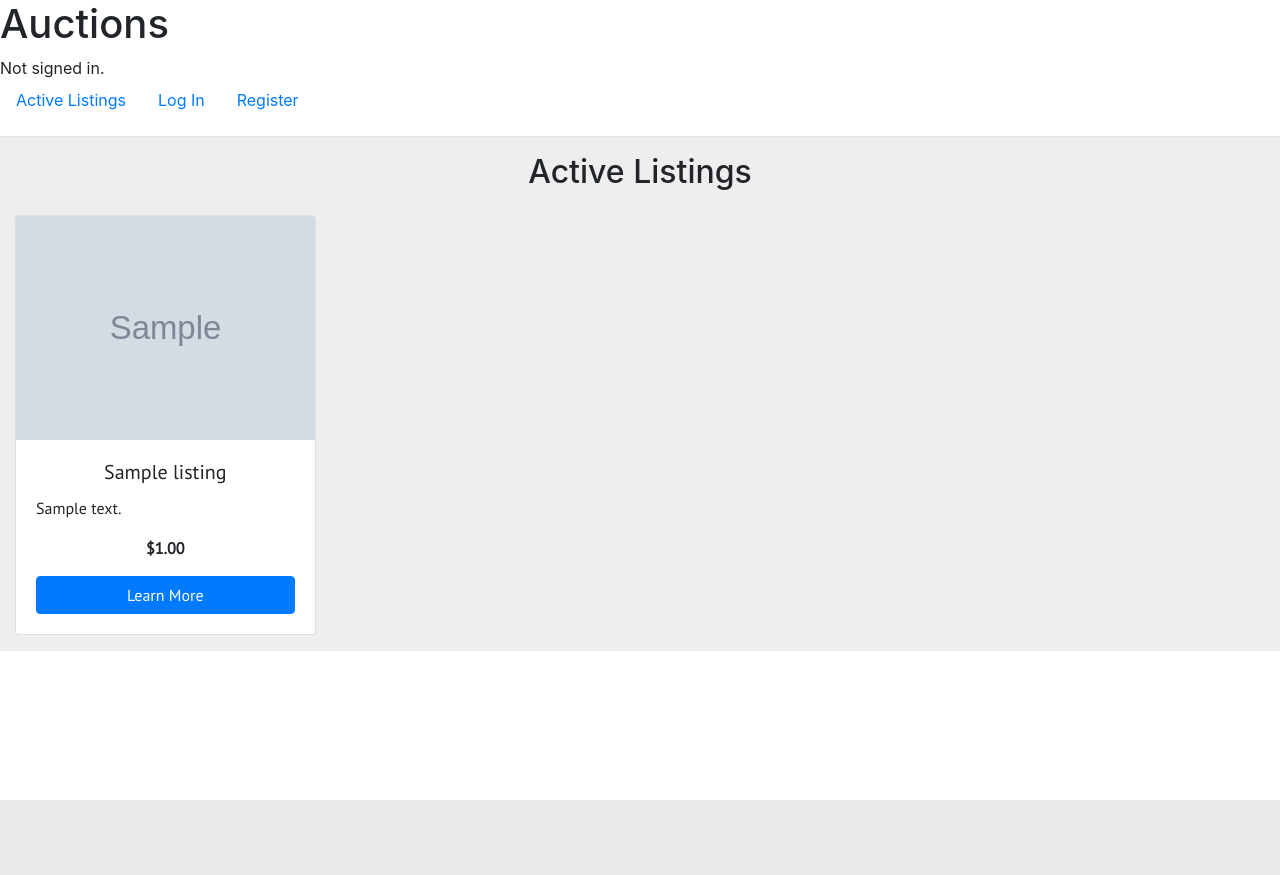
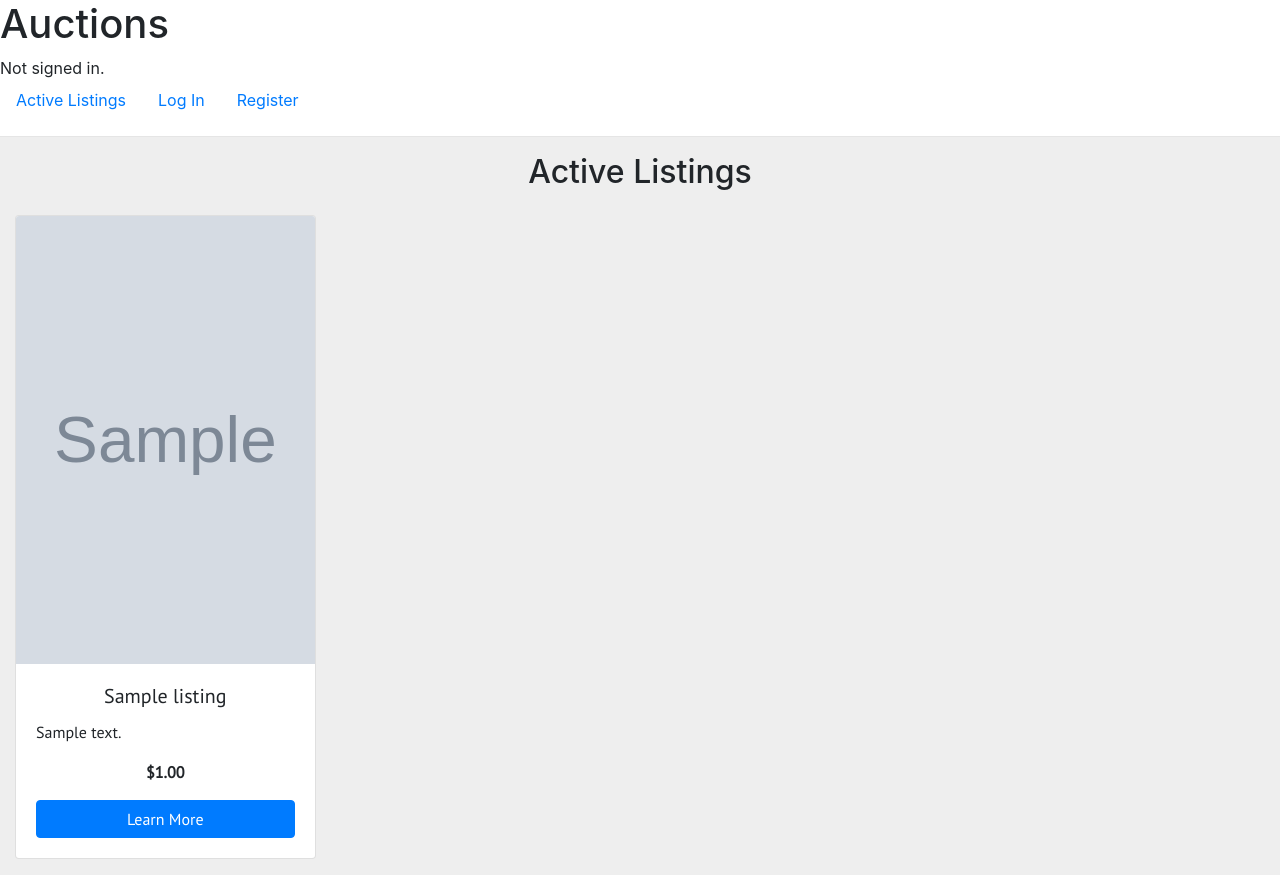
Before and after one commit to catbirdseatio/commerce, a Django app: page / in a window 1280 px wide. Before the commit the page ends 800 px from the top, so only its background shows below. Run offline with Django 3.2, Linux system fonts and the light colour scheme; tables that the repository leaves empty hold one stand-in row (values such as "Sample post"); grey boxes marked "Sample" are stand-in pictures.

Commit message:
card image fix

```diff
--- a/auctions/static/auctions/styles.css
+++ b/auctions/static/auctions/styles.css
@@ -12,5 +12,10 @@ hr {
   grid-template-columns: repeat(auto-fill, minmax(18rem, 1fr));
   grid-gap: 1rem;
 }
+.content .listings-container .card-img-top {
+  width: 100%;
+  height: 28rem;
+  object-fit: cover;
+}
 
 /*# sourceMappingURL=styles.css.map */
--- a/scss/styles.scss
+++ b/scss/styles.scss
@@ -11,5 +11,11 @@ hr {
         display: grid;
         grid-template-columns: repeat(auto-fill, minmax(18rem, 1fr));
         grid-gap: 1rem;
+
+        .card-img-top {
+            width: 100%;
+            height: 28rem;
+            object-fit: cover;
+        }
     }
 }
```
Also changed, not shown: 1 other file.
